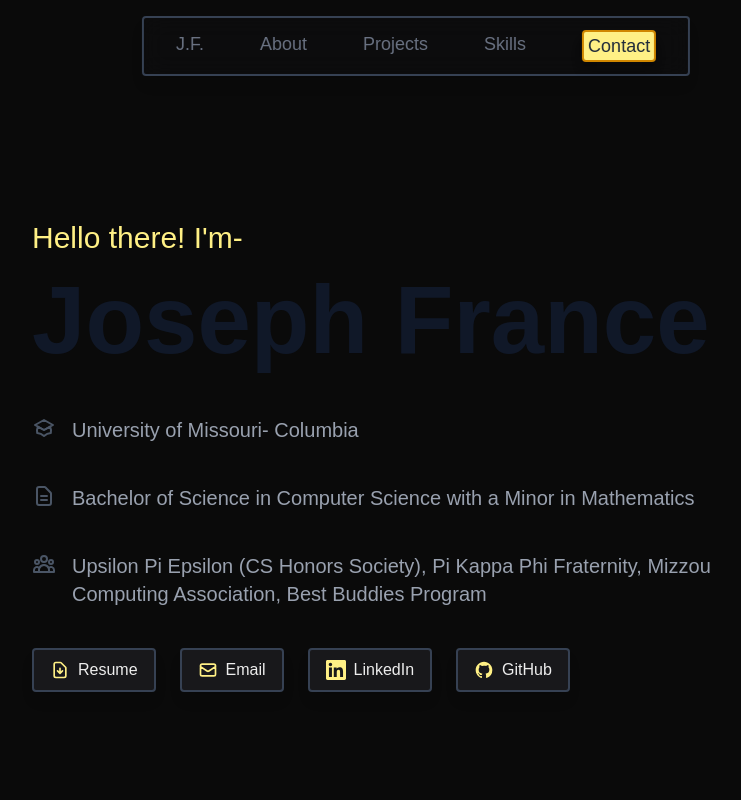
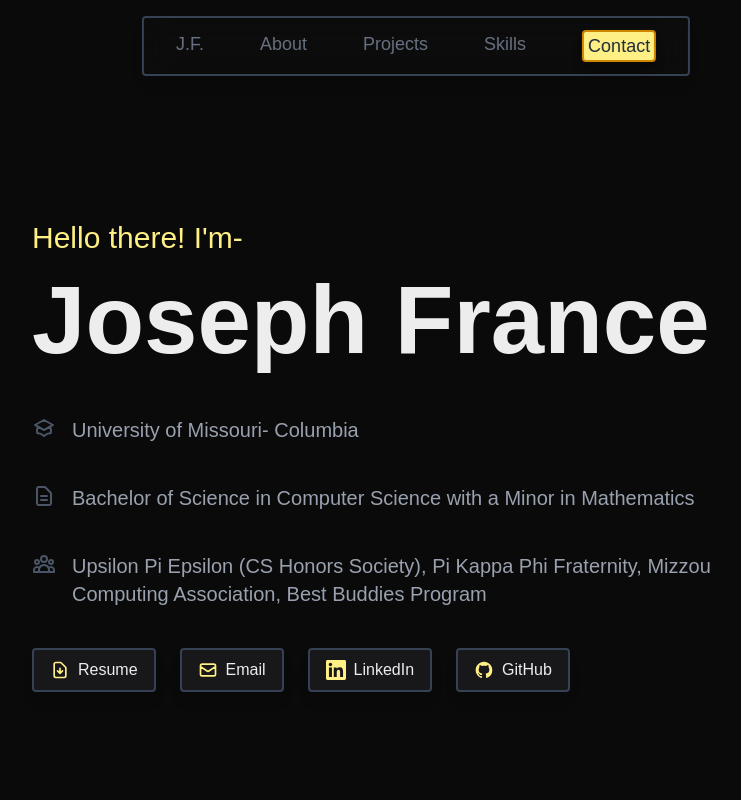
Before and after one commit to josephfran27/Portfolio-Site, a Next.js app: page / in a window 1280 px wide. Shown: the top 800 px of the page, without its empty margins (224-965 px from the left). Built offline with nearby package versions, Linux system fonts and the light colour scheme; a web font is replaced by a local one.

Commit message:
Fixed my name for dark mode.

```diff
--- a/components/HomePg.tsx
+++ b/components/HomePg.tsx
@@ -5,7 +5,7 @@ export default function HomePg() {
                 <h2 className="text-2xl sm:text-3xl font-200 text-yellow-200 mb-3 sm:mb-4 fade-in">
                     Hello there! I'm-
                 </h2>
-                <h1 className="text-4xl sm:text-6xl md:text-8xl font-bold text-gray-900 dark:text-white mb-8 sm:mb-12 fade-in fade-in-delay-1">
+                <h1 className="text-4xl sm:text-6xl md:text-8xl font-bold text-white-50 mb-8 sm:mb-12 fade-in fade-in-delay-1">
                     Joseph France
                 </h1>
                 {/* school section */}
```
